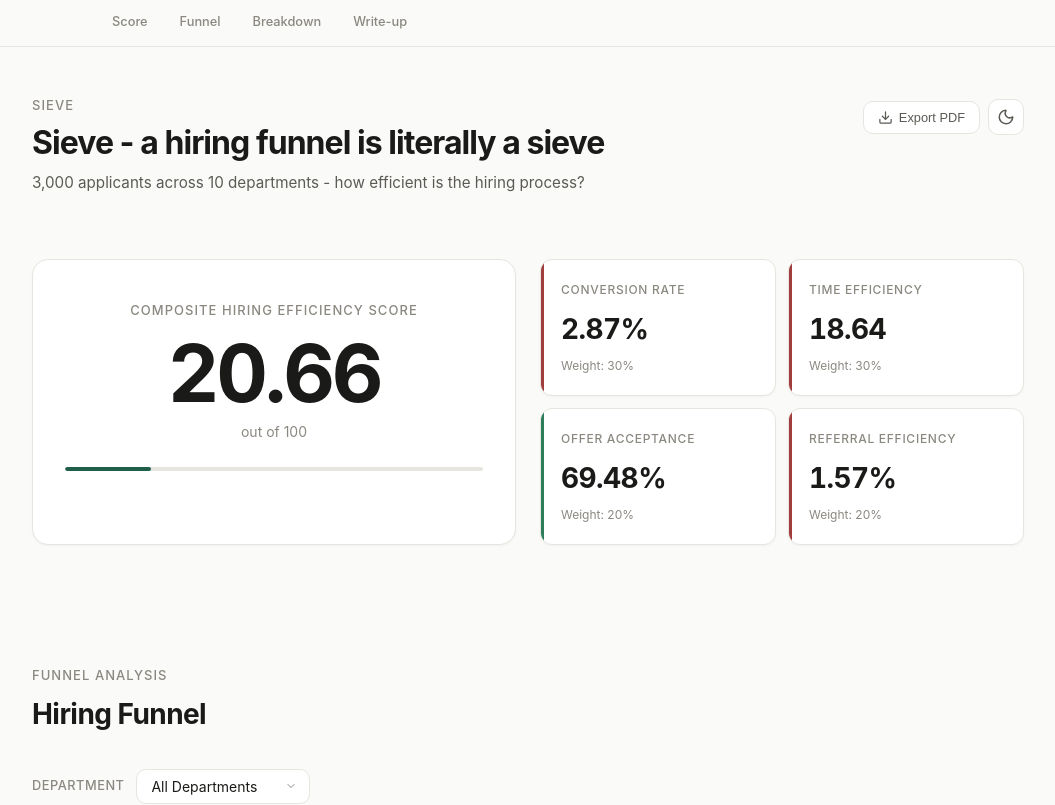
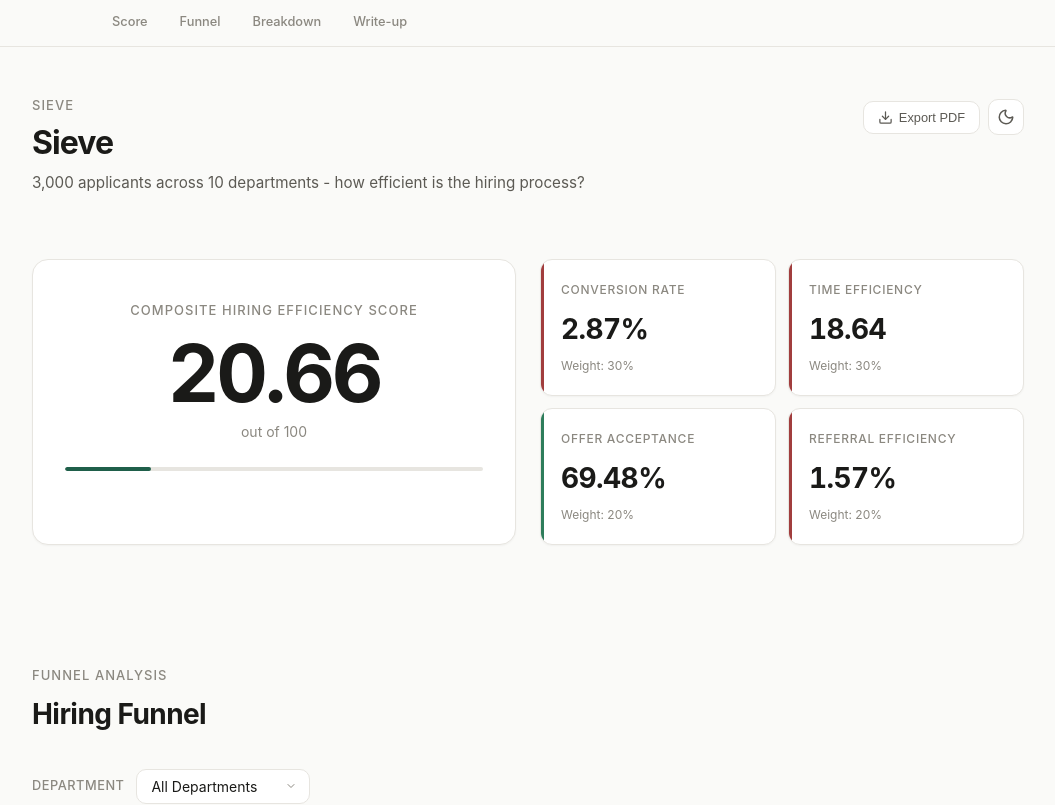
Before and after one commit to harish040120/mosaic-fellowship, a React (Vite) app: page / in a window 1280 px wide. Shown: the top 805 px of the page, without its empty margins (112-1167 px from the left). Built offline with nearby package versions, Linux system fonts and the light colour scheme; the HTML template or start-up script is replaced by a standard one.

Commit message:
fix: remove subtitle from all headings

```diff
--- a/index.html
+++ b/index.html
@@ -3,7 +3,7 @@
   <head>
     <meta charset="UTF-8" />
     <meta name="viewport" content="width=device-width, initial-scale=1.0" />
-    <title>Sieve — a hiring funnel is literally a sieve</title>
+    <title>Sieve</title>
   </head>
   <body>
     <div id="root"></div>
--- a/src/App.jsx
+++ b/src/App.jsx
@@ -54,7 +54,7 @@ function AppInner() {
           <div className="header-top">
             <div>
               <div className="eyebrow">Sieve</div>
-              <h1>Sieve - a hiring funnel is literally a sieve</h1>
+              <h1>Sieve</h1>
               <p className="subtitle">3,000 applicants across 10 departments - how efficient is the hiring process?</p>
             </div>
             <div className="header-actions">
@@ -86,7 +86,7 @@ function AppInner() {
         <Writeup />
 
         <footer className="footer">
-          <p>Generated {new Date(data.generatedAt).toLocaleDateString()} · Sieve  -  Composite Hiring Efficiency Score: <strong>{data.companyWide.compositeScore}</strong></p>
+          <p>Generated {new Date(data.generatedAt).toLocaleDateString()} · Sieve - Composite Hiring Efficiency Score: <strong>{data.companyWide.compositeScore}</strong></p>
         </footer>
       </div>
 
```
Also changed, not shown: 2 other files (tests, documents, lock files or other folders).
